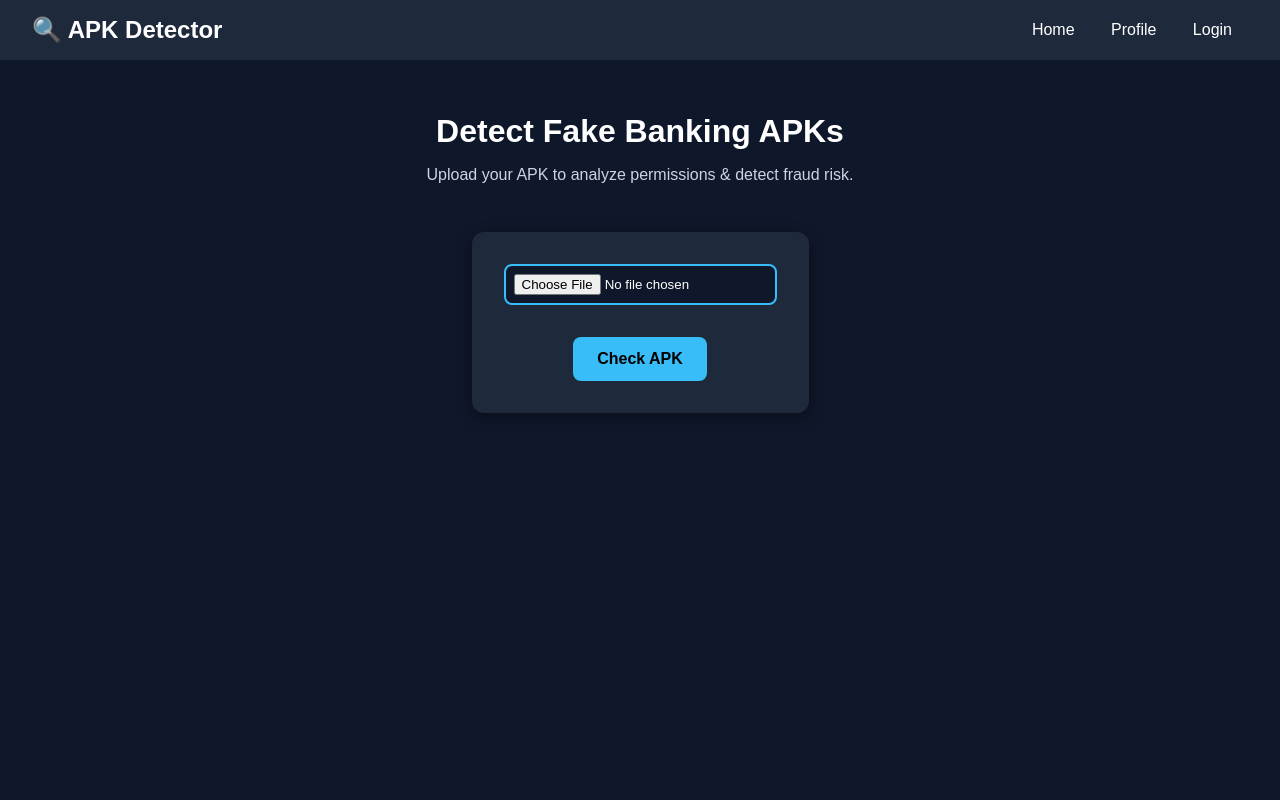
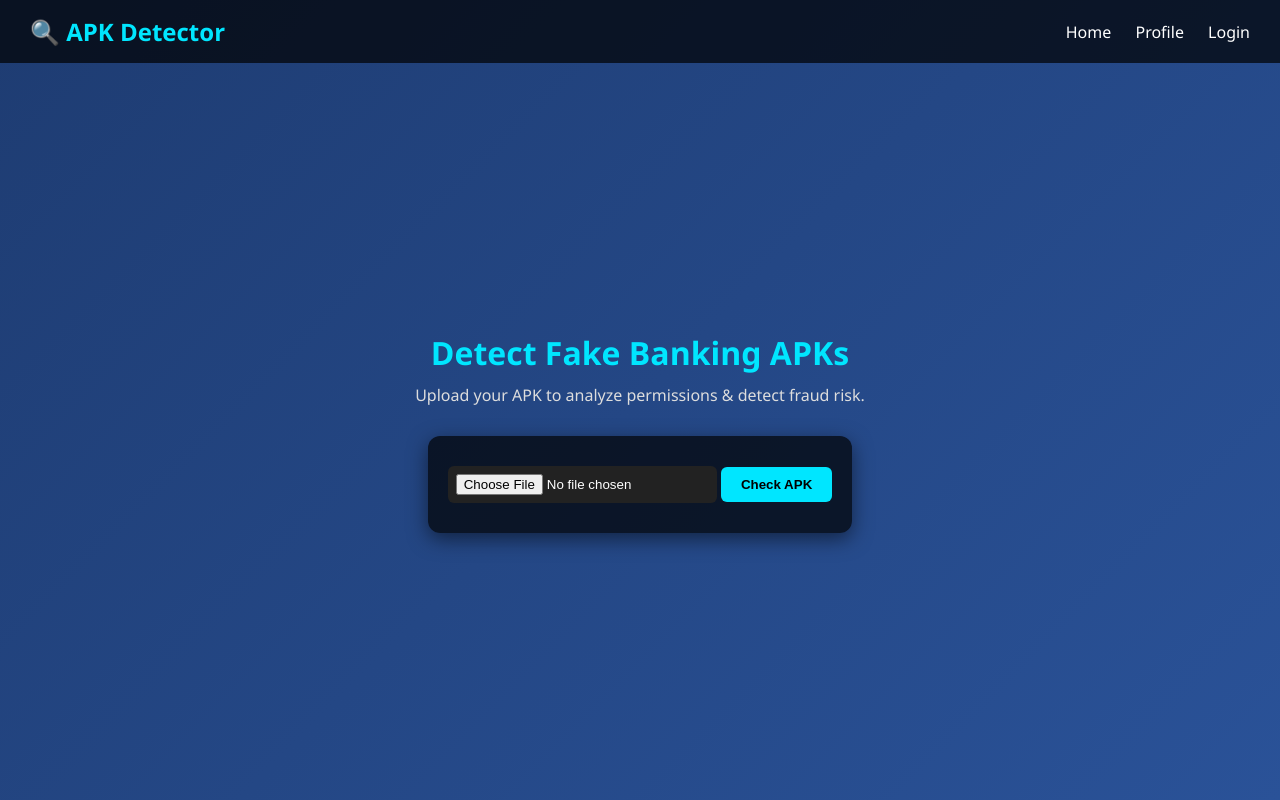
Before and after one commit to pavanvish46-tech/Fake-apk-detector, a website: page public/index.html in a window 1280 px wide. Drawn offline with Linux system fonts and the light colour scheme.

Commit message:
Update index.html

```diff
--- a/public/index.html
+++ b/public/index.html
@@ -3,117 +3,9 @@
 <head>
   <meta charset="UTF-8" />
   <meta name="viewport" content="width=device-width, initial-scale=1.0" />
+<link rel="stylesheet" href="style.css">
   <title>Fake APK Detector</title>
-  <style>
-    body {
-      font-family: Arial, sans-serif;
-      margin: 0;
-      padding: 0;
-      background: #0f172a;
-      color: white;
-      text-align: center;
-    }
-    header {
-      display: flex;
-      justify-content: space-between;
-      align-items: center;
-      padding: 1rem 2rem;
-      background: #1e293b;
-    }
-    header .logo {
-      font-size: 1.5rem;
-      font-weight: bold;
-    }
-    header nav a {
-      color: white;
-      text-decoration: none;
-      margin: 0 1rem;
-      font-weight: 500;
-    }
-    header nav a:hover {
-      color: #38bdf8;
-    }
-    main {
-      padding: 2rem;
-    }
-    h1 {
-      font-size: 2rem;
-      margin-bottom: 0.5rem;
-    }
-    p {
-      margin-bottom: 1.5rem;
-      color: #cbd5e1;
-    }
-    .upload-section {
-      margin: 1.5rem auto;
-      background: #1e293b;
-      padding: 2rem;
-      border-radius: 12px;
-      box-shadow: 0 4px 15px rgba(0,0,0,0.4);
-      display: inline-block;
-    }
-    input[type="file"] {
-      padding: 0.5rem;
-      border: 2px solid #38bdf8;
-      border-radius: 8px;
-      background: #0f172a;
-      color: white;
-      margin-bottom: 1rem;
-    }
-    button {
-      display: block;
-      margin: 1rem auto 0;
-      padding: 0.8rem 1.5rem;
-      border: none;
-      border-radius: 8px;
-      background: #38bdf8;
-      color: black;
-      font-size: 1rem;
-      font-weight: bold;
-      cursor: pointer;
-      transition: 0.3s;
-    }
-    button:hover {
-      background: #0ea5e9;
-      color: white;
-    }
-    button:disabled {
-      background: gray;
-      cursor: not-allowed;
-    }
-    #result {
-      display: none;
-      margin-top: 1.5rem;
-      padding: 1.5rem;
-      border-radius: 10px;
-      background: #1e293b;
-      box-shadow: 0 4px 15px rgba(0,0,0,0.5);
-      max-width: 500px;
-      margin-left: auto;
-      margin-right: auto;
-    }
-    .modal {
-      display: none;
-      position: fixed;
-      top: 0; left: 0; right: 0; bottom: 0;
-      background: rgba(0,0,0,0.7);
-      justify-content: center;
-      align-items: center;
-    }
-    .modal-content {
-      background: #1e293b;
-      padding: 2rem;
-      border-radius: 12px;
-      text-align: left;
-      width: 300px;
-      color: white;
-    }
-    .close {
-      float: right;
-      font-size: 1.5rem;
-      cursor: pointer;
-    }
-  </style>
+
 </head>
 <body>
   <!-- Navbar -->
```
